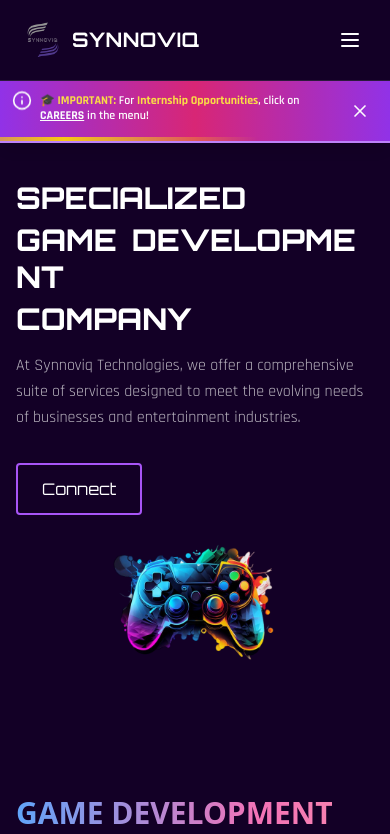
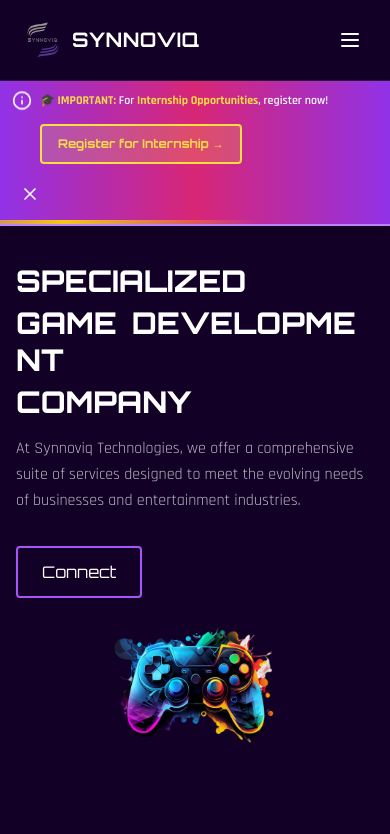
Before and after one commit to ASRABHISHEK86/SYQ, a React (Vite) app: page / in a window 390 px wide. Shown: the top 834 px of the page. Built offline with nearby package versions, Linux system fonts and the light colour scheme.

Commit message:
Add careers button to alert banner and fix hero section mobile clickability - make all elements fully responsive and clickable

```diff
--- a/src/components/Hero.tsx
+++ b/src/components/Hero.tsx
@@ -60,20 +60,54 @@ const handleInputChange = (e) => {
       {showAlert && (
         <div className="relative bg-gradient-to-r from-purple-600 via-pink-600 to-purple-600 animate-pulse border-b-2 border-purple-400 shadow-lg z-20">
           <div className="container mx-auto px-3 md:px-4 py-3 md:py-4">
-            <div className="flex items-start md:items-center justify-between gap-2 md:gap-4">
+            <div className="flex flex-col md:flex-row items-start md:items-center justify-between gap-3 md:gap-4">
               <div className="flex items-start gap-2 md:gap-3 flex-1 min-w-0">
                 <Info className="w-5 h-5 md:w-6 md:h-6 text-white animate-bounce flex-shrink-0 mt-0.5 md:mt-0" />
-                <p className="text-white font-semibold text-xs md:text-sm lg:text-base font-rajdhani flex-1 leading-tight md:leading-normal">
-                  <span className="font-bold text-yellow-300">🎓 IMPORTANT:</span> For <span className="font-bold text-yellow-300">Internship Opportunities</span>, click on <span className="font-bold underline cursor-pointer hover:text-yellow-300 transition-colors" onClick={() => window.open('https://bes-kappa.vercel.app/', '_blank')}>CAREERS</span> in the menu!
+                <div className="flex-1 min-w-0">
+                  <p className="text-white font-semibold text-xs md:text-sm lg:text-base font-rajdhani leading-tight md:leading-normal mb-2 md:mb-0">
+                    <span className="font-bold text-yellow-300">🎓 IMPORTANT:</span> For <span className="font-bold text-yellow-300">Internship Opportunities</span>, register now!
                   </p>
+                  <button
+                    onClick={(e) => {
+                      e.preventDefault();
+                      e.stopPropagation();
+                      window.open('https://bes-kappa.vercel.app/', '_blank');
+                    }}
+                    onTouchStart={(e) => {
+                      e.stopPropagation();
+                    }}
+                    className="md:hidden mt-2 px-4 py-2 text-xs font-bold rounded border-2 border-yellow-300 bg-yellow-300/20 text-yellow-300 font-orbitron hover:bg-yellow-300/30 transition-colors touch-manipulation min-h-[40px]"
+                  >
+                    Register for Internship →
+                  </button>
                 </div>
+              </div>
+              <div className="flex items-center gap-2 md:gap-3 w-full md:w-auto">
                 <button
-                onClick={() => setShowAlert(false)}
-                className="text-white hover:text-yellow-300 transition-colors p-2 md:p-1 rounded-full hover:bg-white/20 flex-shrink-0 min-w-[32px] min-h-[32px] flex items-center justify-center"
+                  onClick={(e) => {
+                    e.preventDefault();
+                    e.stopPropagation();
+                    window.open('https://bes-kappa.vercel.app/', '_blank');
+                  }}
+                  onTouchStart={(e) => {
+                    e.stopPropagation();
+                  }}
+                  className="hidden md:block px-6 py-2 text-sm font-bold rounded border-2 border-yellow-300 bg-yellow-300/20 text-yellow-300 font-orbitron hover:bg-yellow-300/30 transition-colors touch-manipulation min-h-[44px]"
+                >
+                  Register for Internship →
+                </button>
+                <button
+                  onClick={(e) => {
+                    e.preventDefault();
+                    e.stopPropagation();
+                    setShowAlert(false);
+                  }}
+                  className="text-white hover:text-yellow-300 transition-colors p-2 rounded-full hover:bg-white/20 flex-shrink-0 min-w-[32px] min-h-[32px] flex items-center justify-center touch-manipulation"
                   aria-label="Close alert"
                 >
                   <X className="w-5 h-5" />
                 </button>
+              </div>
             </div>
           </div>
           <div className="absolute bottom-0 left-0 right-0 h-1 bg-gradient-to-r from-transparent via-yellow-400 to-transparent animate-shimmer"></div>
@@ -83,14 +117,15 @@ const handleInputChange = (e) => {
       {/* Hero Section */}
 
 
-  <div className="flex flex-col md:flex-row justify-between items-start py-8 md:py-16 px-4 md:px-8 min-h-[60vh] md:min-h-[80vh] bg-[#130026]">
-  <div className="max-w-full md:max-w-4xl w-full md:w-auto">
-    <h1 className="text-3xl sm:text-4xl md:text-5xl lg:text-6xl font-extrabold mb-4 md:mb-8 text-white font-orbitron leading-tight word-spacing">
+  <div className="flex flex-col md:flex-row justify-between items-start py-8 md:py-16 px-4 md:px-8 min-h-[60vh] md:min-h-[80vh] bg-[#130026] relative z-10">
+  <div className="max-w-full md:max-w-4xl w-full md:w-auto relative z-10">
+    <h1 className="text-3xl sm:text-4xl md:text-5xl lg:text-6xl font-extrabold mb-4 md:mb-8 text-white font-orbitron leading-tight word-spacing pointer-events-auto">
       <div className="mt-1 md:mt-2">
         {titleLine1.split('').map((letter, index) => (
           <span
             key={`title1-${index}`}
-            className="animated-letter inline-block transition-all duration-300 cursor-pointer"
+            className="animated-letter inline-block transition-all duration-300 cursor-pointer pointer-events-auto"
+            style={{ pointerEvents: 'auto' }}
           >
             {letter}
           </span>
@@ -100,7 +135,8 @@ const handleInputChange = (e) => {
         {titleLine3.split('').map((letter, index) => (
           <span
             key={`title3-${index}`}
-            className="animated-letter inline-block transition-all duration-300 cursor-pointer"
+            className="animated-letter inline-block transition-all duration-300 cursor-pointer pointer-events-auto"
+            style={{ pointerEvents: 'auto' }}
           >
             {letter}
           </span>
@@ -110,19 +146,20 @@ const handleInputChange = (e) => {
         {titleLine4.split('').map((letter, index) => (
           <span
             key={`title4-${index}`}
-            className="animated-letter inline-block transition-all duration-300 cursor-pointer"
+            className="animated-letter inline-block transition-all duration-300 cursor-pointer pointer-events-auto"
+            style={{ pointerEvents: 'auto' }}
           >
             {letter}
           </span>
         ))}
       </div>
     </h1>
-    <p className="text-base md:text-lg leading-relaxed mb-8 md:mb-16 text-white/70 font-rajdhani max-w-xl">
+    <p className="text-base md:text-lg leading-relaxed mb-8 md:mb-16 text-white/70 font-rajdhani max-w-xl pointer-events-auto">
       At Synnoviq Technologies, we offer a comprehensive suite of services designed to meet the
       evolving needs of businesses and entertainment industries.
     </p>
     <button
-      className="px-6 md:px-10 py-3 md:py-4 text-base md:text-xl rounded border-2 border-purple-500 text-white font-orbitron glow-button active:scale-95 transition-transform min-h-[48px] touch-manipulation relative z-10"
+      className="px-6 md:px-10 py-3 md:py-4 text-base md:text-xl rounded border-2 border-purple-500 text-white font-orbitron glow-button active:scale-95 transition-transform min-h-[48px] touch-manipulation relative z-20 pointer-events-auto"
       onClick={(e) => {
         e.preventDefault();
         e.stopPropagation();
@@ -131,18 +168,23 @@ const handleInputChange = (e) => {
       onTouchStart={(e) => {
         e.stopPropagation();
       }}
+      onTouchEnd={(e) => {
+        e.stopPropagation();
+      }}
     >
       Connect
     </button>
   </div>
-  <div className="mt-6 md:mt-0 w-full md:w-auto flex justify-center md:justify-end self-start pt-0 md:pt-10">
-    <div className="w-48 h-48 sm:w-64 sm:h-64 md:w-80 md:h-80 relative">
-      <img src={photo1} alt="Game Controller" className="photo1" />
+  <div className="mt-6 md:mt-0 w-full md:w-auto flex justify-center md:justify-end self-start pt-0 md:pt-10 relative z-10 pointer-events-auto">
+    <div className="w-48 h-48 sm:w-64 sm:h-64 md:w-80 md:h-80 relative pointer-events-auto">
+      <img src={photo1} alt="Game Controller" className="photo1 pointer-events-auto" />
     </div>
   </div>
 </div>
 
+    <div className="relative z-10 pointer-events-auto">
       <Gamedevelopment />
+    </div>
 
 {/* Talent Pool Section - Fixed Layout with Connect Button on Right */}
 <div
--- a/src/index.css
+++ b/src/index.css
@@ -935,13 +935,30 @@ body {
   button, a, [onClick] {
     position: relative;
     z-index: 10;
-    pointer-events: auto;
+    pointer-events: auto !important;
   }
 
   /* Fix for service cards */
   .cursor-pointer {
     pointer-events: auto !important;
     -webkit-tap-highlight-color: rgba(168, 85, 247, 0.3);
+  }
+
+  /* Hero section elements */
+  .animated-letter {
+    pointer-events: auto !important;
+    -webkit-tap-highlight-color: rgba(168, 85, 247, 0.2);
+  }
+
+  /* Ensure hero section is clickable */
+  .bg-\\[\\#130026\\] {
+    pointer-events: auto !important;
+  }
+
+  /* Fix for all interactive elements */
+  button, a, [role="button"], .cursor-pointer {
+    -webkit-tap-highlight-color: rgba(168, 85, 247, 0.3);
+    touch-action: manipulation;
   }
 }
 
```
Lines whose indentation alone changed are shown as unchanged.
